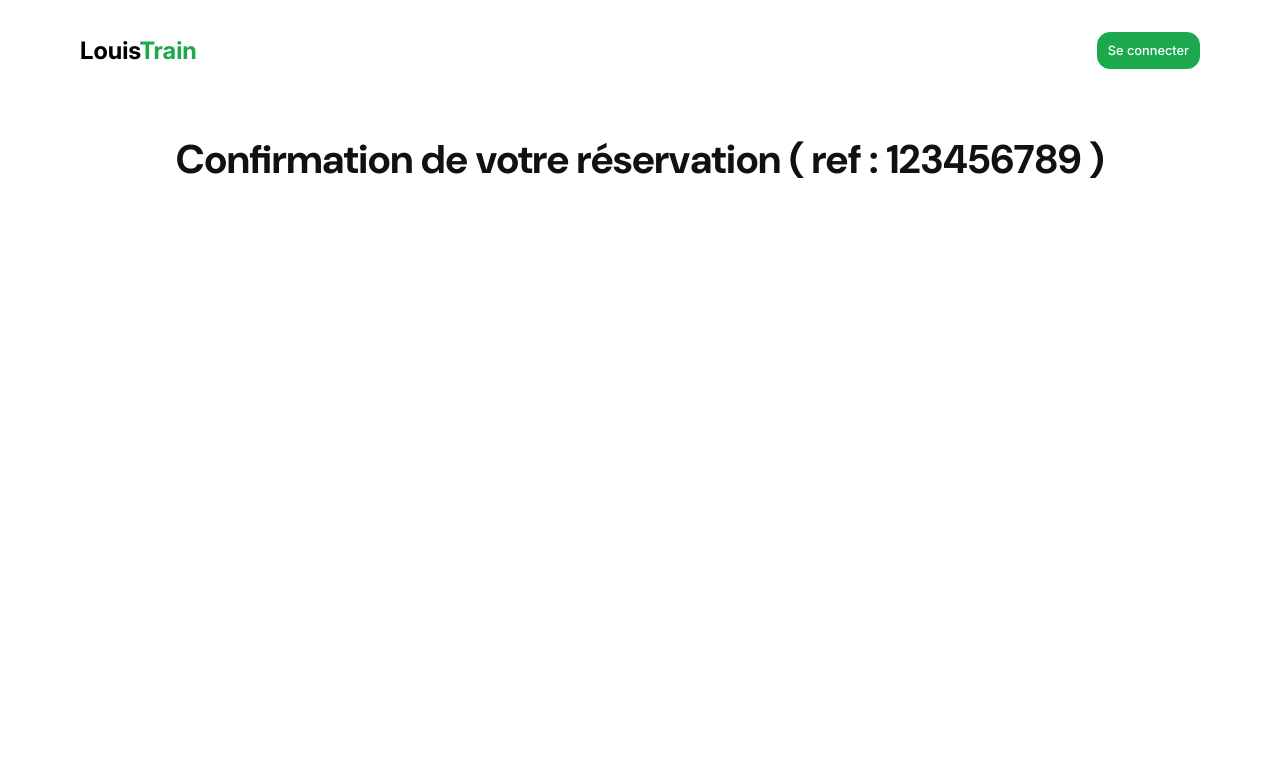
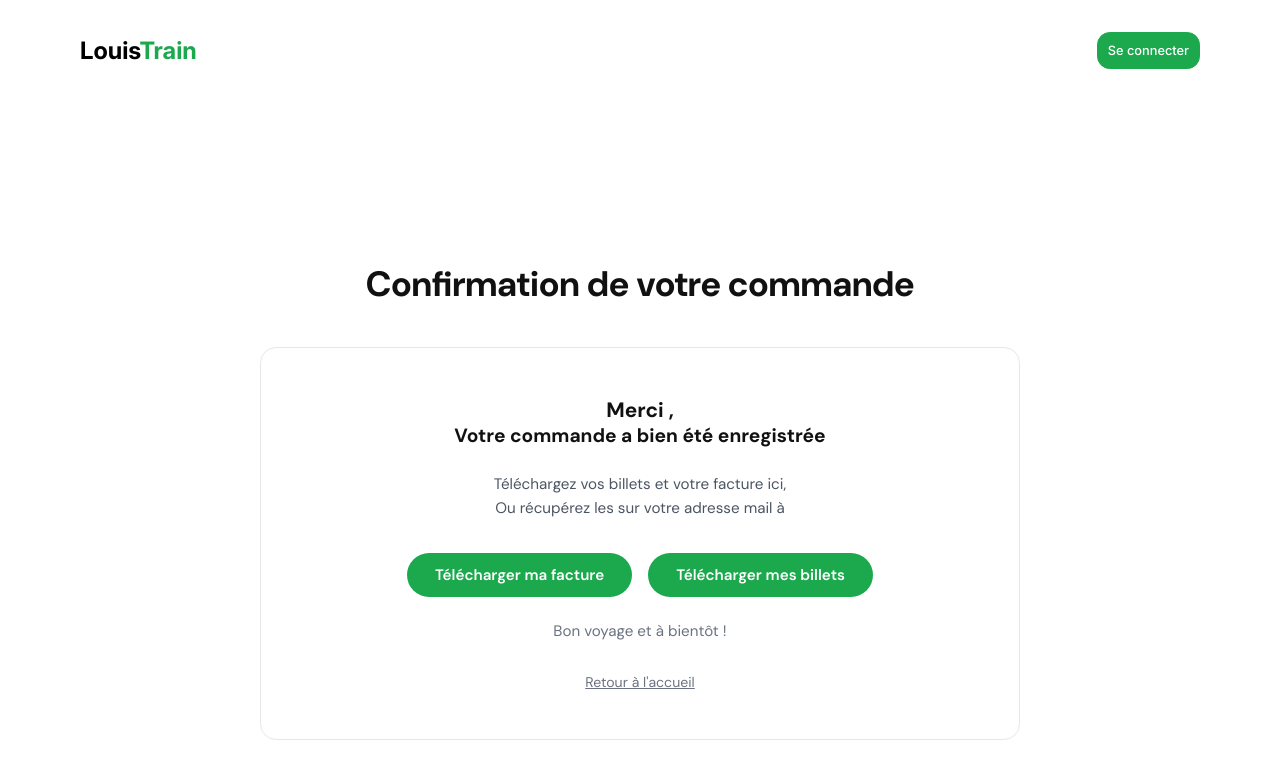
Before and after one commit to Murasakaaa/LouisTrain, a Next.js app: page /confirmation in a window 1280 px wide. Shown: the top 778 px of the page. Built offline with nearby package versions, Linux system fonts and the light colour scheme; no server answers.

Commit message:
confirmation page front done

```diff
--- a/src/app/confirmation/page.js
+++ b/src/app/confirmation/page.js
@@ -1,20 +1,52 @@
 "use client";
 import React, { useState, useEffect } from "react";
 import { useRouter } from "next/navigation";
-import "../../style/paiement.css";
-import "../../style/HomePage.css";
-import Button from "../../components/commons/Button";
-import Input from "../../components/commons/Input";
-import { ChevronDown, ChevronUp } from "lucide-react";
+import "../../style/confirmation.css";
 
 export default function Confirmation() {
+  const router = useRouter();
+  const [idResa, setIdResa] = useState("");
+  const [name, setName] = useState("");
+  const [mail, setMail] = useState("");
+
+  useEffect(() => {
+    setIdResa(localStorage.getItem("id_resa") || "");
+    setName(localStorage.getItem("name") || "");
+    setMail(localStorage.getItem("mail") || "");
+  }, []);
 
   return (
-    <div className="paiement-container">
-      <div className="title">
-        <h1>Confirmation de votre réservation ( ref : 123456789 )</h1>
+    <div className="confirmation-container">
+      <div className="confirmation-title">
+        <h1>Confirmation de votre commande</h1>
+        {idResa && <span className="confirmation-ref">Réf : {idResa}</span>}
+      </div>
+
+      <div className="confirmation-card">
+
+        <div>
+          <p className="confirmation-merci">Merci {name},</p>
+          <p className="confirmation-sub">Votre commande a bien été enregistrée</p>
+        </div>
+
+        <p className="confirmation-mail-info">
+          Téléchargez vos billets et votre facture ici,<br />
+          Ou récupérez les sur votre adresse mail à{" "}
+          <a href={`mailto:${mail}`}>{mail}</a>
+        </p>
+
+        <div className="confirmation-btns">
+          <button className="confirmation-btn">Télécharger ma facture</button>
+          <button className="confirmation-btn">Télécharger mes billets</button>
+        </div>
+
+        <p className="confirmation-footer">Bon voyage et à bientôt !</p>
+
+        <button className="confirmation-home" onClick={() => router.push("/")}>
+          Retour à l'accueil
+        </button>
+
       </div>
     </div>
-
-    );
+  );
 }
--- /dev/null
+++ b/src/style/confirmation.css
@@ -0,0 +1,129 @@
+.confirmation-container {
+  width: 100%;
+  min-height: 100%;
+  background-color: #fff;
+  display: flex;
+  flex-direction: column;
+  align-items: center;
+  padding: 10rem 2rem 5rem;
+  box-sizing: border-box;
+  font-family: "DM Sans", sans-serif;
+}
+
+.confirmation-title {
+  display: flex;
+  flex-direction: column;
+  align-items: center;
+  gap: 8px;
+  text-align: center;
+  margin-bottom: 2.5rem;
+}
+
+.confirmation-title h1 {
+  font-family: "DM Sans", sans-serif;
+  font-weight: 700;
+  font-size: 2.2rem;
+  color: #111;
+  margin: 0;
+}
+
+.confirmation-ref {
+  font-size: 0.85rem;
+  font-weight: 500;
+  color: #6b7280;
+  background: #f3f4f6;
+  padding: 4px 14px;
+  border-radius: 999px;
+  border: 1px solid #e5e7eb;
+}
+
+.confirmation-card {
+  width: 100%;
+  max-width: 760px;
+  background: #fff;
+  border-radius: 16px;
+  border: 1px solid #e5e7eb;
+  padding: 3rem 3.5rem;
+  display: flex;
+  flex-direction: column;
+  align-items: center;
+  gap: 1.5rem;
+  box-sizing: border-box;
+  text-align: center;
+}
+
+.confirmation-merci {
+  font-size: 1.3rem;
+  font-weight: 700;
+  color: #111;
+  margin: 0;
+}
+
+.confirmation-sub {
+  font-size: 1.2rem;
+  font-weight: 700;
+  color: #111;
+  margin: 0;
+}
+
+.confirmation-mail-info {
+  font-size: 0.95rem;
+  color: #4b5563;
+  margin: 0;
+  line-height: 1.6;
+}
+
+.confirmation-mail-info a {
+  color: #1ca94d;
+  text-decoration: underline;
+}
+
+.confirmation-btns {
+  display: flex;
+  gap: 16px;
+  flex-wrap: wrap;
+  justify-content: center;
+  margin-top: 0.5rem;
+}
+
+.confirmation-btn {
+  display: flex;
+  align-items: center;
+  justify-content: center;
+  padding: 12px 28px;
+  border-radius: 999px;
+  font-family: "DM Sans", sans-serif;
+  font-size: 0.95rem;
+  font-weight: 600;
+  cursor: pointer;
+  border: none;
+  background: #1ca94d;
+  color: #fff;
+}
+
+.confirmation-btn:hover {
+  background: #168f40;
+}
+
+.confirmation-home {
+  background: none;
+  border: none;
+  font-family: "DM Sans", sans-serif;
+  font-size: 0.88rem;
+  color: #6b7280;
+  cursor: pointer;
+  text-decoration: underline;
+  padding: 0;
+  margin-top: 0.5rem;
+  transition: color 0.2s ease;
+}
+
+.confirmation-home:hover {
+  color: #111;
+}
+
+.confirmation-footer {
+  font-size: 0.95rem;
+  color: #6b7280;
+  margin: 0;
+}
```
Also changed, not shown: src/app/paiement/page.js (+6 -2 lines).
